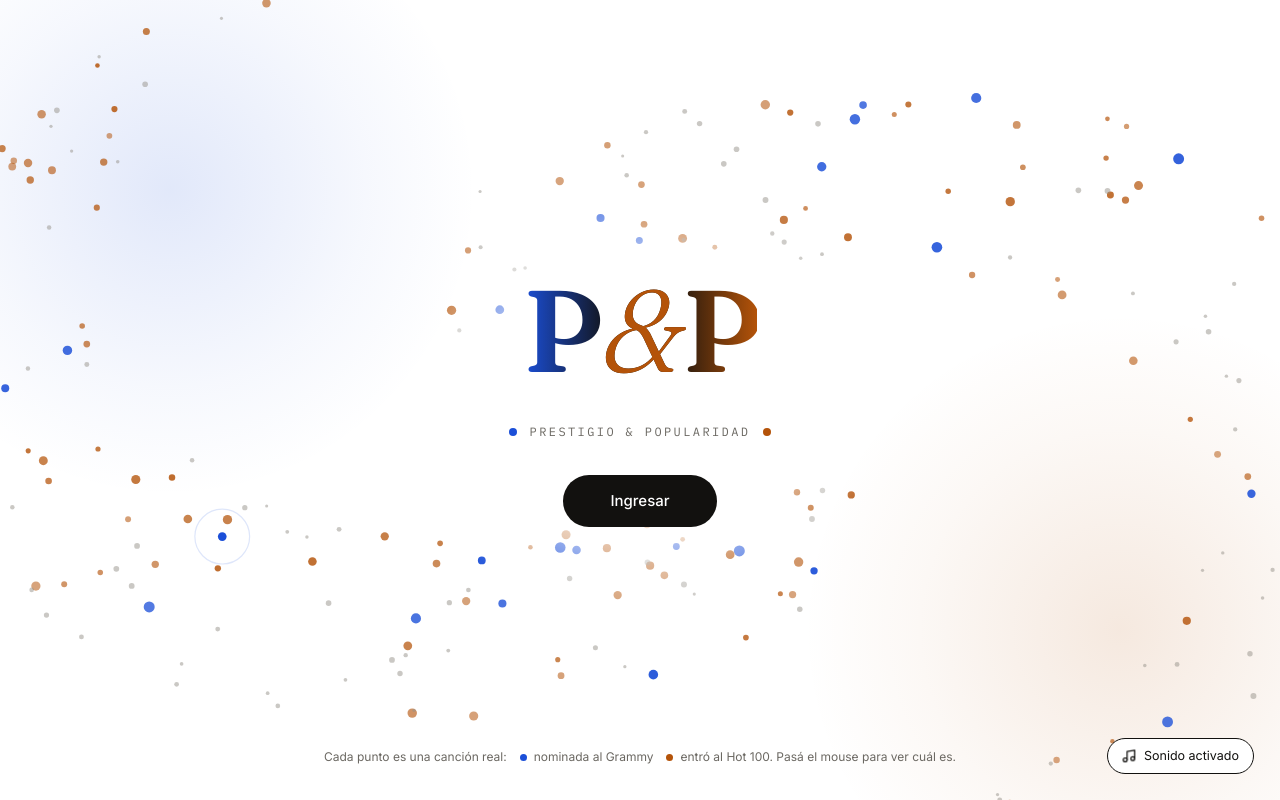
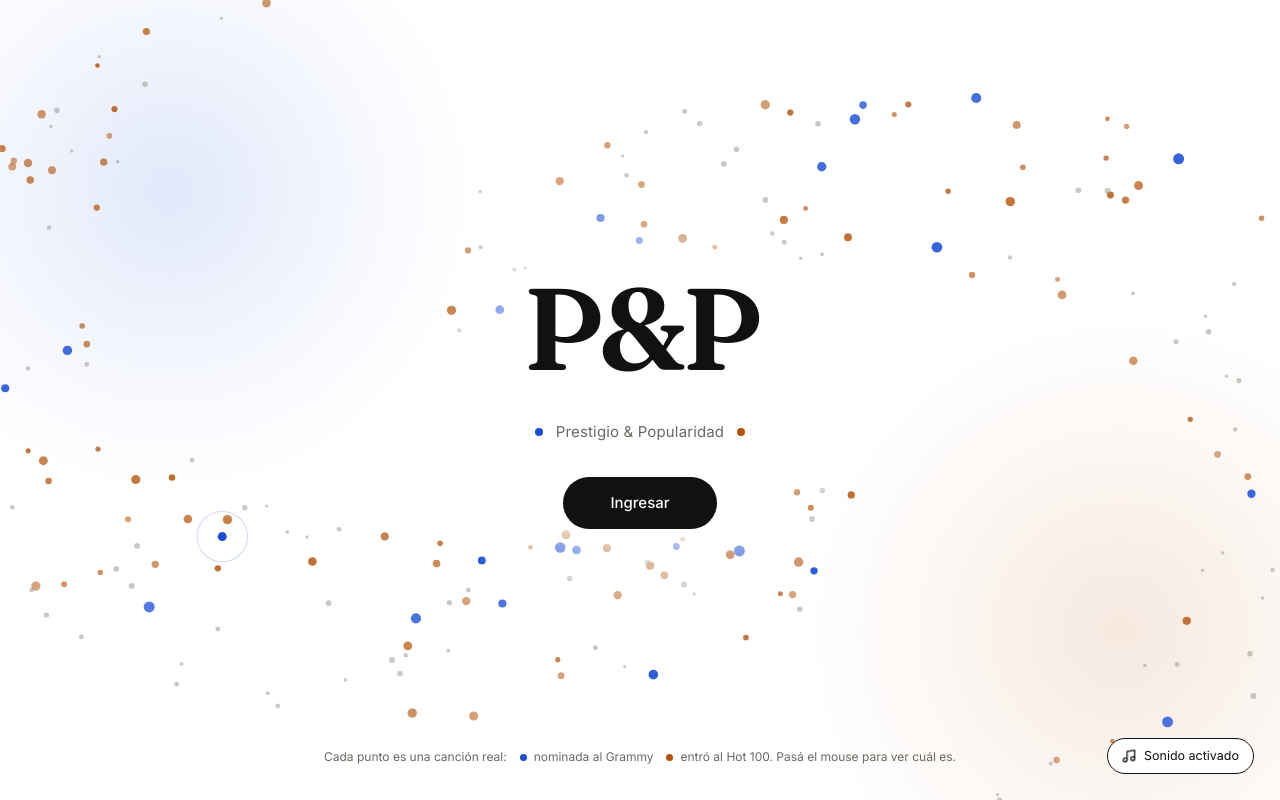
Before and after one commit to matiasexposito/prestigio_popularidad, a website: page diseno/prototipos/prototipo_matias/index.html in a window 1280 px wide. Both pictures are taken after a click on the button "Activar sonido". Drawn offline with Linux system fonts and the light colour scheme.

Commit message:
Portada: logo liso y melodia armonica; sin mayusculas; canciones en crear cuenta
- El sonido pasa de notas al azar a una melodia: una nota por vez, sobre cuatro acordes.
- Se saca todo el texto forzado a mayusculas.
- Crear cuenta lleva la misma galaxia de canciones, mas suave.

Co-Authored-By: Claude Fable 5.2 <noreply@anthropic.com>

```diff
--- a/diseno/prototipos/prototipo_matias/armar_documentos.js
+++ b/diseno/prototipos/prototipo_matias/armar_documentos.js
@@ -136,7 +136,7 @@ pre{margin:0;padding:14px 16px;font-family:var(--mono);font-size:12px;line-heigh
 table{border-collapse:collapse;width:100%;font-size:14.5px}
 th,td{text-align:left;padding:10px 14px;border-bottom:1px solid var(--borde);vertical-align:top}
 tr:last-child td{border-bottom:0}
-th{font-size:11px;letter-spacing:.07em;text-transform:uppercase;color:var(--tenue-2);font-weight:500;background:#faf9f7}
+th{font-size:12.5px;color:var(--tenue);font-weight:600;background:#faf9f7}
 .pie{max-width:660px;margin:0 auto;padding:0 20px 60px;font-size:12.5px;color:var(--tenue-2);line-height:1.6}
 .pie a{color:var(--tenue)}
 @media(max-width:560px){main{padding:28px 18px 60px}body{font-size:16.5px}}
--- a/diseno/prototipos/prototipo_matias/estilos.css
+++ b/diseno/prototipos/prototipo_matias/estilos.css
@@ -621,3 +621,24 @@ input[type="range"]::-moz-range-thumb { background: var(--tinta); box-shadow: 0
 .cc-ambar b { color: var(--ambar); }
 .tp-azul .puntaje-margen.movido { color: var(--azul); font-weight: 600; }
 .tp-ambar .puntaje-margen.movido { color: var(--ambar); font-weight: 600; }
+
+
+/* =========================================================
+   Sin texto en mayúsculas, en ninguna pantalla.
+   ========================================================= */
+.barra-rotulo, .rotulo-paso, .mundo-rotulo, .caja-rotulo, .splash-sub, .separador span,
+.puntaje-cabeza b, .selector-valor::before { text-transform: none; letter-spacing: 0; }
+.barra-rotulo { font-size: 13px; }
+.rotulo-paso, .mundo-rotulo, .caja-rotulo { font-family: var(--sans); font-size: 12.5px; font-weight: 500; }
+.splash-sub { font-family: var(--sans); font-size: 15px; letter-spacing: .01em; }
+.puntaje-cabeza b { font-size: 13.5px; }
+.separador span { font-size: 12px; }
+.m-tu-texto { font-weight: 600; }
+
+/* El logo de la portada: liso, igual que en el resto de la app */
+.splash-logo { background: none; -webkit-background-clip: border-box; background-clip: border-box; color: var(--tinta); }
+
+/* Creá tu cuenta: las mismas canciones de la portada, alrededor del formulario */
+.pantalla[data-ruta="cuenta"] .cuerpo, .pantalla[data-ruta="cuenta"] .barra { position: relative; z-index: 1; }
+.pantalla[data-ruta="cuenta"] .columna-angosta { background: radial-gradient(closest-side, rgba(255,255,255,.97) 70%, rgba(255,255,255,0)); border-radius: 40px; }
+.pantalla[data-ruta="cuenta"] .formulario { box-shadow: 0 24px 60px -34px rgba(27,79,216,.35), 0 24px 60px -40px rgba(180,83,9,.3); }
--- a/diseno/prototipos/prototipo_matias/galaxia.js
+++ b/diseno/prototipos/prototipo_matias/galaxia.js
@@ -1,59 +1,45 @@
 /* =========================================================
-   P&P — la galaxia de la portada
+   P&P — la galaxia de canciones (portada y "creá tu cuenta")
 
-   Cada punto es una canción real de la base (240):
+   Cada punto es una canción real de la base:
      azul  = fue nominada al Grammy
      ámbar = entró al Hot 100
      gris  = ninguna de las dos
-   Giran muy despacio, como una galaxia. Cada tanto una se enciende
-   y suena una nota suave. Si pasás el mouse por una, te dice cuál es.
+   Giran muy despacio, como una galaxia. Si pasás el mouse por una,
+   te dice cuál es.
 
-   El sonido arranca apagado: los navegadores no dejan que una página
-   suene sola. Se prende con el botón o con el primer clic.
+   El sonido (solo en la portada) es una melodía lenta: una nota por
+   vez, a ritmo parejo, siempre dentro del mismo acorde. Cada nota
+   enciende una canción. Nunca suenan dos notas al azar una arriba
+   de la otra, así que siempre queda armónico.
+
+   Arranca apagado: los navegadores no dejan que una página suene
+   sola. Se prende con el botón o con el primer clic.
    ========================================================= */
 (function () {
   'use strict';
-  const lienzo = document.getElementById('galaxia');
   const M = window.MODELO;
-  if (!lienzo || !M || !M.fondo) return;
+  if (!M || !M.fondo) return;
 
-  const seccion = lienzo.closest('.pantalla');
-  const boton = document.getElementById('sonido');
-  const ctx = lienzo.getContext('2d');
   const QUIETO = matchMedia('(prefers-reduced-motion: reduce)').matches;
-
   const COLOR = { azul: '27,79,216', ambar: '180,83,9', gris: '150,146,138' };
   const colorDe = g => (g === 'ambas' || g === 'premiada') ? 'azul' : g === 'hit' ? 'ambar' : 'gris';
+  const de = (c, n) => M.fondo.filter(f => colorDe(f[2]) === c).slice(0, n);
 
-  // Azar con semilla: la galaxia es la misma cada vez que se abre
-  let semilla = 97;
-  const azar = () => (semilla = (semilla * 16807) % 2147483647) / 2147483647;
+  /* ---------- Sonido: una melodía, no notas sueltas ---------- */
+  // Cuatro acordes que se repiten (Do, La menor, Fa, Sol). De cada uno se tocan
+  // cuatro notas, de a una, subiendo y bajando. Frecuencias en hercios.
+  const ACORDES = [
+    [261.63, 329.63, 392.00, 493.88],   // Do con séptima mayor
+    [220.00, 261.63, 329.63, 392.00],   // La menor con séptima
+    [174.61, 220.00, 261.63, 329.63],   // Fa con séptima mayor
+    [196.00, 246.94, 293.66, 392.00],   // Sol
+  ];
+  const DIBUJO = [0, 2, 1, 3, 2, 1, 3, 2];   // en qué orden se tocan las cuatro notas del acorde
+  const PULSO = 1.15;                         // segundos entre nota y nota
 
-  // De do a la, sin semitonos (escala pentatónica): cualquier combinación suena bien
-  const NOTAS = [261.63, 293.66, 329.63, 392.0, 440.0, 523.25, 587.33, 659.25, 783.99, 880.0];
-
-  // 240 canciones: todas las nominadas de la muestra (son pocas), 110 hits y 100 del resto
-  const de = (c, n) => M.fondo.filter(f => colorDe(f[2]) === c).slice(0, n);
-  const elegidas = [...de('azul', 30), ...de('ambar', 110), ...de('gris', 100)];
-  const estrellas = elegidas.map(([pop, pres, grupo, titulo, artista, anio], i) => {
-    const r = 0.27 + Math.pow(azar(), 0.8) * 0.78;          // distancia al centro (el medio queda libre para el logo)
-    const brazo = Math.floor(azar() * 2) * Math.PI;                      // dos brazos en espiral
-    const color = colorDe(grupo);
-    // Las nominadas suenan más agudo; los hits, más grave; el tono exacto sale de su puntaje
-    const paso = Math.min(4, Math.floor((color === 'ambar' ? pop : pres) / 20));
-    return {
-      titulo, artista, anio, color, r,
-      ang: brazo + r * 3.4 + (azar() - 0.5) * 1.5,
-      vel: 0.016 / (0.35 + r),                               // radianes por segundo: las de adentro giran más rápido
-      tam: color === 'gris' ? 1.5 + azar() * 1.5 : color === 'azul' ? 3.2 + azar() * 2.4 : 2.2 + azar() * 2.6,
-      brillo: color === 'gris' ? 0.5 : color === 'azul' ? 0.75 + azar() * 0.2 : 0.5 + azar() * 0.35,
-      nota: NOTAS[(color === 'azul' ? 5 : 0) + paso],
-      pulso: -9, x: 0, y: 0,
-    };
-  });
-
-  /* ---------- Sonido ---------- */
-  let audio = null, salida = null, sonando = false;
+  let audio = null, salida = null, sonando = false, paso = 0;
+  const boton = document.getElementById('sonido');
 
   function prender() {
     try {
@@ -61,11 +47,7 @@
         audio = new (window.AudioContext || window.webkitAudioContext)();
         salida = audio.createGain();
         salida.gain.value = 0.5;
-        // Un eco muy corto para que la nota quede flotando
-        const eco = audio.createDelay(), vuelta = audio.createGain();
-        eco.delayTime.value = 0.33; vuelta.gain.value = 0.28;
         salida.connect(audio.destination);
-        salida.connect(eco); eco.connect(vuelta); vuelta.connect(eco); vuelta.connect(audio.destination);
       }
       audio.resume();
       sonando = true;
@@ -80,29 +62,57 @@
     boton.setAttribute('aria-pressed', sonando);
   }
 
-  function tocar(e, fuerza = 1) {
+  // La nota que toca ahora, según por dónde va la melodía
+  function notaSiguiente() {
+    const acorde = ACORDES[Math.floor(paso / DIBUJO.length) % ACORDES.length];
+    const nota = acorde[DIBUJO[paso % DIBUJO.length]];
+    paso++;
+    return nota;
+  }
+
+  function tocar(frecuencia, aguda) {
     if (!sonando || !audio || audio.state !== 'running') return;
-    const t = audio.currentTime;
+    const t = audio.currentTime, f = aguda ? frecuencia * 2 : frecuencia;
     const g = audio.createGain();
+    // Entra suave y se apaga antes de que llegue la próxima: no se pisan
     g.gain.setValueAtTime(0, t);
-    g.gain.linearRampToValueAtTime(0.07 * fuerza, t + 0.02);
-    g.gain.exponentialRampToValueAtTime(0.0001, t + 2.2);
+    g.gain.linearRampToValueAtTime(0.085, t + 0.04);
+    g.gain.exponentialRampToValueAtTime(0.0001, t + PULSO * 1.6);
     g.connect(salida);
-    // Dos ondas: la nota y su octava, bajita. Da un timbre de campanita.
-    [[e.nota, 1], [e.nota * 2, 0.22]].forEach(([f, v]) => {
+    [[f, 1], [f * 2, 0.12]].forEach(([hz, v]) => {
       const o = audio.createOscillator(), gv = audio.createGain();
-      o.type = 'sine'; o.frequency.value = f; gv.gain.value = v;
+      o.type = 'sine'; o.frequency.value = hz; gv.gain.value = v;
       o.connect(gv); gv.connect(g);
-      o.start(t); o.stop(t + 2.3);
+      o.start(t); o.stop(t + PULSO * 1.7);
     });
   }
 
   if (boton) boton.addEventListener('click', e => { e.stopPropagation(); sonando ? apagar() : prender(); });
-  // El primer clic en cualquier lado de la portada también lo prende
-  seccion.addEventListener('pointerdown', e => { if (!audio && !e.target.closest('#sonido, a')) prender(); });
 
-  /* ---------- Dibujo ---------- */
-  let ancho = 0, alto = 0, cerca = null, proxima = 1.5, antes = 0, tiempo = 0, andando = false;
+  /* ---------- Una galaxia por lienzo ---------- */
+  function montar(lienzo, { conSonido, cuantas, hueco, opacidad }) {
+    const seccion = lienzo.closest('.pantalla');
+    const ctx = lienzo.getContext('2d');
+
+    // Azar con semilla: la galaxia es la misma cada vez que se abre
+    let semilla = 97;
+    const azar = () => (semilla = (semilla * 16807) % 2147483647) / 2147483647;
+
+    const elegidas = [...de('azul', cuantas[0]), ...de('ambar', cuantas[1]), ...de('gris', cuantas[2])];
+    const estrellas = elegidas.map(([, , grupo, titulo, artista]) => {
+      const r = hueco + Math.pow(azar(), 0.8) * (1.05 - hueco);   // distancia al centro (el medio queda libre)
+      const color = colorDe(grupo);
+      return {
+        titulo, artista, color, r,
+        ang: Math.floor(azar() * 2) * Math.PI + r * 3.4 + (azar() - 0.5) * 1.5,   // dos brazos en espiral
+        vel: 0.016 / (0.35 + r),                                 // las de adentro giran más rápido
+        tam: color === 'gris' ? 1.5 + azar() * 1.5 : color === 'azul' ? 3.2 + azar() * 2.4 : 2.2 + azar() * 2.6,
+        brillo: (color === 'gris' ? 0.5 : color === 'azul' ? 0.75 + azar() * 0.2 : 0.5 + azar() * 0.35) * opacidad,
+        pulso: -9, x: 0, y: 0,
+      };
+    });
+
+    let ancho = 0, alto = 0, cerca = null, proxima = 1, antes = 0, tiempo = 0, andando = false;
     const raton = { x: -999, y: -999 };
 
     function medir() {
@@ -111,8 +121,6 @@
       lienzo.width = ancho * d; lienzo.height = alto * d;
       ctx.setTransform(d, 0, 0, d, 0, 0);
     }
-
-  function encender(e, fuerza) { e.pulso = tiempo; tocar(e, fuerza); }
 
     function cuadro(ahora) {
       if (!andando) return;
@@ -146,8 +154,9 @@
         ctx.fill();
       }
 
-    // Pasar el mouse por una canción: se enciende, suena y dice cuál es
-    if (mejor !== cerca) { cerca = mejor; if (cerca) encender(cerca, 1); }
+      // Pasar el mouse por una canción: se enciende y dice cuál es (sin sonido propio,
+      // para no pisar la melodía)
+      if (mejor !== cerca) { cerca = mejor; if (cerca) cerca.pulso = tiempo; }
       if (cerca) {
         const texto = `${cerca.titulo} — ${cerca.artista}`;
         ctx.font = '500 12.5px Inter, system-ui, sans-serif';
@@ -159,34 +168,48 @@
         ctx.fillText(texto, tx, ty);
       }
 
-    // Cada tanto, una canción al azar se enciende sola
+      // A ritmo parejo, una canción se enciende y suena la nota que sigue en la melodía
       if (!QUIETO && tiempo > proxima) {
-      proxima = tiempo + 1.3 + Math.random() * 1.9;
+        proxima = tiempo + PULSO;
         const visibles = estrellas.filter(e => e.color !== 'gris' && e.x > 0 && e.x < ancho && e.y > 0 && e.y < alto);
-      if (visibles.length) encender(visibles[Math.floor(Math.random() * visibles.length)], 0.7);
+        if (visibles.length) {
+          const e = visibles[Math.floor(Math.random() * visibles.length)];
+          e.pulso = tiempo;
+          if (conSonido) tocar(notaSiguiente(), e.color === 'azul');   // las nominadas, una octava más arriba
+        }
       }
 
       if (QUIETO) { andando = false; return; }
       requestAnimationFrame(cuadro);
     }
 
-  // Solo corre mientras la portada está a la vista
+    // Solo corre mientras su pantalla está a la vista
     function revisar() {
       const visible = seccion.classList.contains('activa') && !document.hidden;
       if (visible && !andando) { andando = true; medir(); antes = performance.now(); requestAnimationFrame(cuadro); }
-    if (!visible) { andando = false; if (sonando) audio.suspend(); }
-    else if (sonando && audio) audio.resume();
+      if (!visible) andando = false;
+      if (conSonido && audio && sonando) (visible ? audio.resume() : audio.suspend());
     }
 
+    if (conSonido) {
+      // El primer clic en cualquier lado de la portada también prende el sonido
+      seccion.addEventListener('pointerdown', e => { if (!audio && !e.target.closest('#sonido, a')) prender(); });
+    }
     seccion.addEventListener('pointermove', e => {
       const c = lienzo.getBoundingClientRect();
       raton.x = e.clientX - c.left; raton.y = e.clientY - c.top;
     });
     seccion.addEventListener('pointerleave', () => { raton.x = raton.y = -999; });
     addEventListener('resize', () => { medir(); if (QUIETO) { andando = true; requestAnimationFrame(cuadro); } });
-  addEventListener('hashchange', () => setTimeout(revisar, 0));
     document.addEventListener('visibilitychange', revisar);
     new MutationObserver(revisar).observe(seccion, { attributes: true, attributeFilter: ['class'] });
+    revisar();
+  }
+
+  const portada = document.getElementById('galaxia');
+  if (portada) montar(portada, { conSonido: true, cuantas: [30, 110, 100], hueco: 0.27, opacidad: 1 });
+  // En "creá tu cuenta" el formulario ocupa el centro: menos canciones, más lejos y más suaves
+  const cuenta = document.getElementById('galaxia-cuenta');
+  if (cuenta) montar(cuenta, { conSonido: false, cuantas: [24, 70, 50], hueco: 0.5, opacidad: 0.8 });
   pintarBoton();
-  revisar();
 })();
--- a/diseno/prototipos/prototipo_matias/index.html
+++ b/diseno/prototipos/prototipo_matias/index.html
@@ -7,7 +7,7 @@
 <link rel="preconnect" href="https://fonts.googleapis.com">
 <link rel="preconnect" href="https://fonts.gstatic.com" crossorigin>
 <link rel="stylesheet" href="https://fonts.googleapis.com/css2?family=Fraunces:ital,opsz,wght@0,9..144,300..700;1,9..144,300..700&family=Inter:wght@400;500;600&family=IBM+Plex+Mono:wght@400;500;600&display=swap">
-<link rel="stylesheet" href="estilos.css?v=20261115g">
+<link rel="stylesheet" href="estilos.css?v=20261115h">
 </head>
 <body>
 
@@ -18,7 +18,7 @@
   <canvas id="galaxia" class="galaxia" aria-hidden="true"></canvas>
 
   <div class="splash-centro">
-    <h1 class="splash-logo">P<span class="y">&amp;</span>P</h1>
+    <h1 class="splash-logo">P&amp;P</h1>
     <div class="splash-sub">
       <span class="punto punto-azul"></span>
       <span>Prestigio &amp; Popularidad</span>
@@ -87,6 +87,7 @@
 <section class="pantalla splash-suave" data-ruta="cuenta">
   <div class="destello destello-azul chico" aria-hidden="true"></div>
   <div class="destello destello-ambar chico" aria-hidden="true"></div>
+  <canvas id="galaxia-cuenta" class="galaxia" aria-hidden="true"></canvas>
 
   <header class="barra barra-limpia">
     <span class="logo">P&amp;P</span>
@@ -309,15 +310,15 @@
   </div>
 </div>
 
-<script src="modelo.js?v=20261115g"></script>
-<script src="logica.js?v=20261115g"></script>
-<script src="galaxia.js?v=20261115g"></script>
-<script src="mapa.js?v=20261115g"></script>
-<script src="escuchar.js?v=20261115g"></script>
-<script src="lectura.js?v=20261115g"></script>
-<script src="medicion.js?v=20261115g"></script>
-<script src="analisis_essentia.js?v=20261115g"></script>
-<script src="analisis_reccobeats.js?v=20261115g"></script>
-<script src="app.js?v=20261115g"></script>
+<script src="modelo.js?v=20261115h"></script>
+<script src="logica.js?v=20261115h"></script>
+<script src="galaxia.js?v=20261115h"></script>
+<script src="mapa.js?v=20261115h"></script>
+<script src="escuchar.js?v=20261115h"></script>
+<script src="lectura.js?v=20261115h"></script>
+<script src="medicion.js?v=20261115h"></script>
+<script src="analisis_essentia.js?v=20261115h"></script>
+<script src="analisis_reccobeats.js?v=20261115h"></script>
+<script src="app.js?v=20261115h"></script>
 </body>
 </html>
--- a/diseno/prototipos/prototipo_matias/mapa.js
+++ b/diseno/prototipos/prototipo_matias/mapa.js
@@ -150,7 +150,7 @@
       }
       const t = $('.m-tu-texto', g);
       t.setAttribute('y', ty_txt);
-      t.textContent = antes ? 'AHORA' : 'TU CANCIÓN';
+      t.textContent = antes ? 'ahora' : 'tu canción';
       // La posición va en el atributo transform (unidades del SVG), no en CSS con px:
       // Safari escala los px de CSS con el zoom del navegador (Cmd +/−) y el punto se
       // corría respecto del resto del mapa. El deslizamiento se anima a mano.
```
Also changed, not shown: diseno/prototipos/prototipo_matias/decisiones-de-diseno.html (+1 -1 lines), diseno/prototipos/prototipo_matias/la-letra.html (+1 -1 lines), diseno/prototipos/prototipo_matias/la-pagina.html (+3 -3 lines), diseno/prototipos/prototipo_matias/la_pagina.md (+2 -2 lines), diseno/prototipos/prototipo_matias/racional.html (+2 -2 lines), racional.md (+2 -2 lines). Lines whose indentation alone changed are shown as unchanged.
